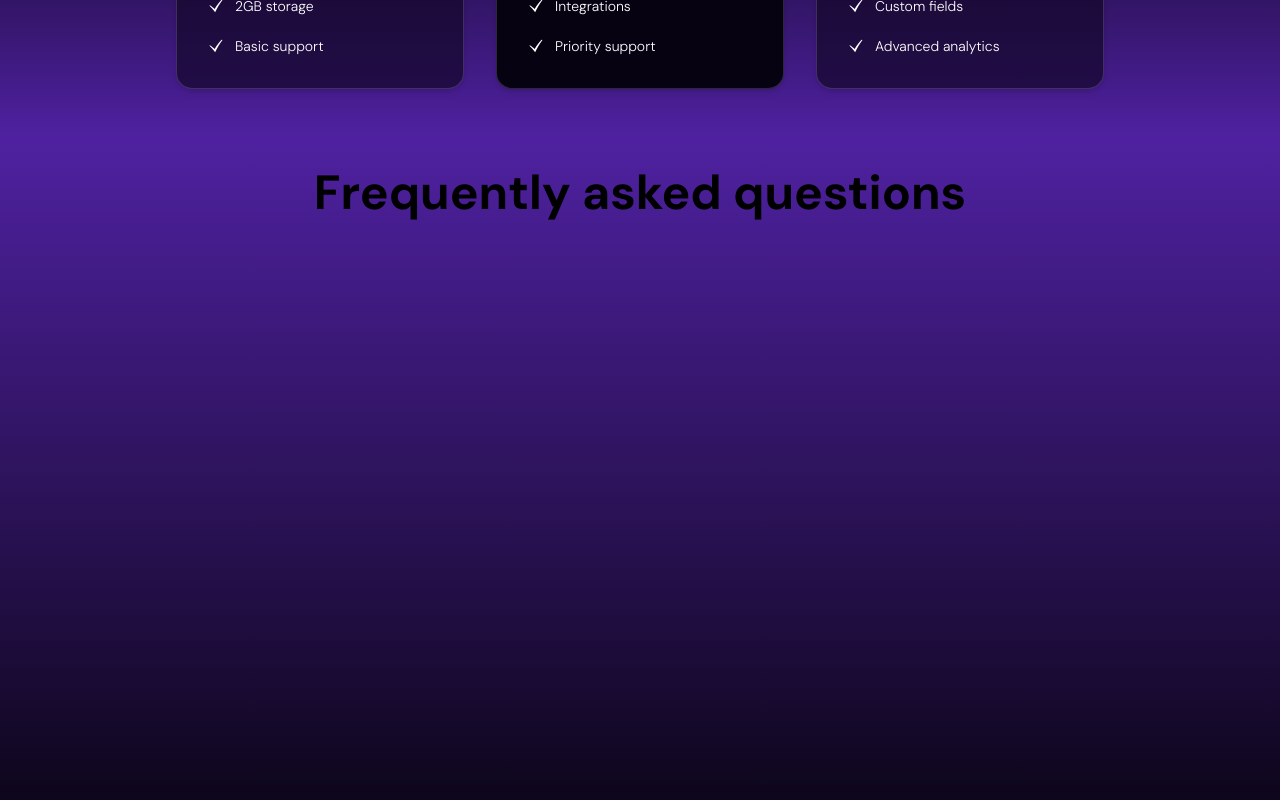
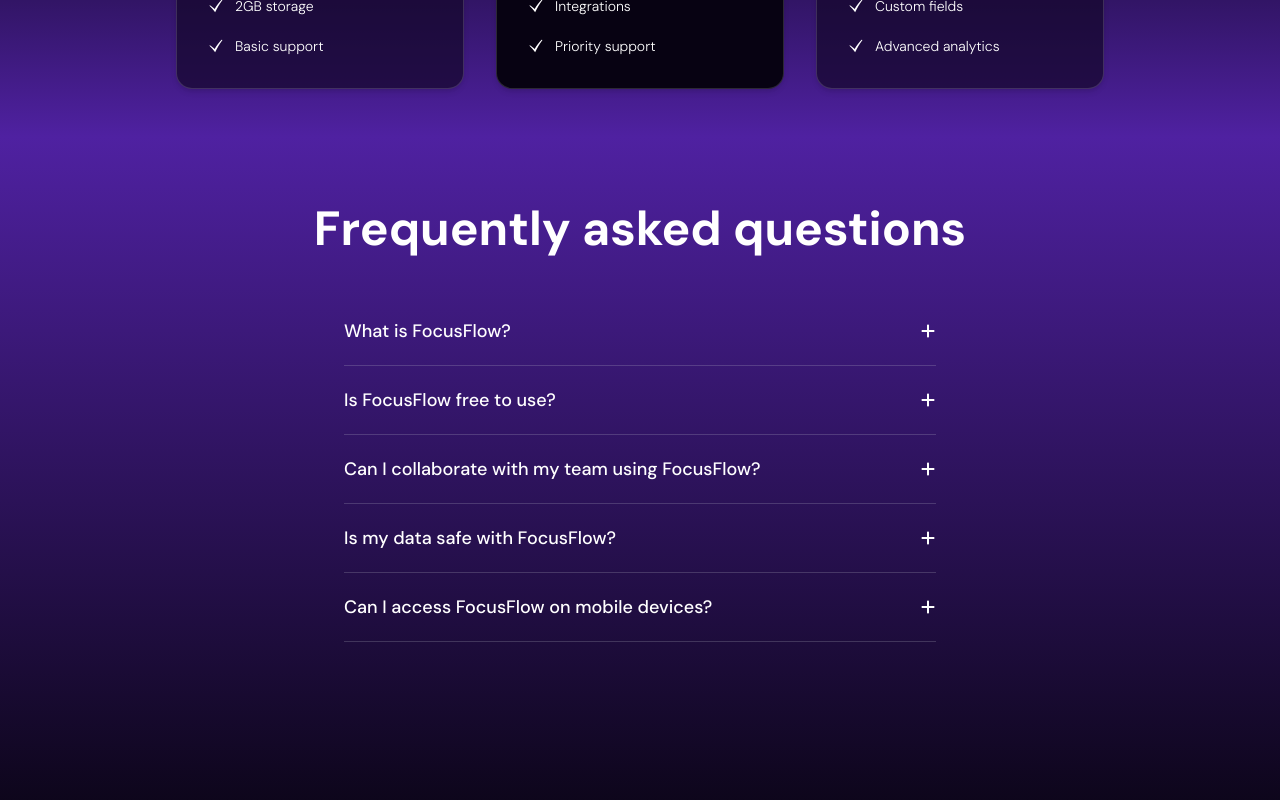
Before and after one commit to justinedoc/focus-flow, a React (Vite) app: page / in a window 1280 px wide. Shown: the part 3380-4180 px from the top of the page. Built offline with nearby package versions, Linux system fonts and the light colour scheme.

Commit message:
faq section added

```diff
--- a/src/components/landing/constants/Faq.ts
+++ b/src/components/landing/constants/Faq.ts
@@ -1,4 +1,4 @@
-interface FaqsType {
+export interface FaqsType {
   question: string;
   answer: string;
 }
--- a/src/components/landing/pages/Faq.tsx
+++ b/src/components/landing/pages/Faq.tsx
@@ -1,20 +1,71 @@
+import { FaCross, FaPlus } from "react-icons/fa6";
+import { faqs, type FaqsType } from "../constants/Faq";
 import SectionHeader from "../ui/SectionHeader";
+import { useRef, useState } from "react";
 
 function Faq() {
+  const [openIndex, setOpenIndex] = useState<number | null>(null);
+
+  const handleAccordionClick = (index: number) => {
+    setOpenIndex(index === openIndex ? null : index);
+  };
   return (
     <section
       id="help"
-      className="__section-padding bg-gradient-to-b from-[#4F21A1] to-black min-h-screen"
+      className="__section-padding bg-gradient-to-b from-[#4F21A1] to-black min-h-screen text-white md:py-14 space-y-5"
     >
       <SectionHeader title="Frequently asked questions" />
 
-
+      <article className="flex flex-col items-center">
+        {faqs.map((faq, index) => (
+          <FaqAccordion
+            key={index}
+            faq={faq}
+            isOpen={openIndex === index}
+            onClick={() => handleAccordionClick(index)}
+          />
+        ))}
+      </article>
     </section>
   );
 }
 
-function FaqAccordion() {
-
+function FaqAccordion({
+  faq,
+  isOpen,
+  onClick,
+}: {
+  faq: FaqsType;
+  isOpen: boolean;
+  onClick: () => void;
+}) {
+  const contentRef = useRef<HTMLDivElement>(null);
+  return (
+    <div className="border-b border-gray-300/20 max-w-[37rem]">
+      <button
+        className="w-full flex justify-between items-center py-5 text-left"
+        onClick={onClick}
+      >
+        <h3 className="font-medium text-lg">{faq.question}</h3>
+        <span
+          className={`transform transition-transform duration-300 ${
+            isOpen ? "rotate-45" : "rotate-0"
+          }`}
+        >
+          <FaPlus />
+        </span>
+      </button>
+      <div
+        ref={contentRef}
+        className={`overflow-hidden transition-[height] duration-500`}
+        style={{
+          height: isOpen ? `${contentRef.current?.scrollHeight}px` : "0px",
+        }}
+      >
+        <p className="py-2 text-gray-400">{faq.answer}</p>
+      </div>
+    </div>
+  );
 }
 
 export default Faq;
--- a/src/components/landing/pages/Features.tsx
+++ b/src/components/landing/pages/Features.tsx
@@ -20,7 +20,7 @@
 
       <main className="flex flex-wrap gap-4 mt-10 mb-3">
         {featuresInfo.map((info) => (
-          <FeaturesCard features={info} />
+          <FeaturesCard key={info.title} features={info} />
         ))}
       </main>
     </section>
```
